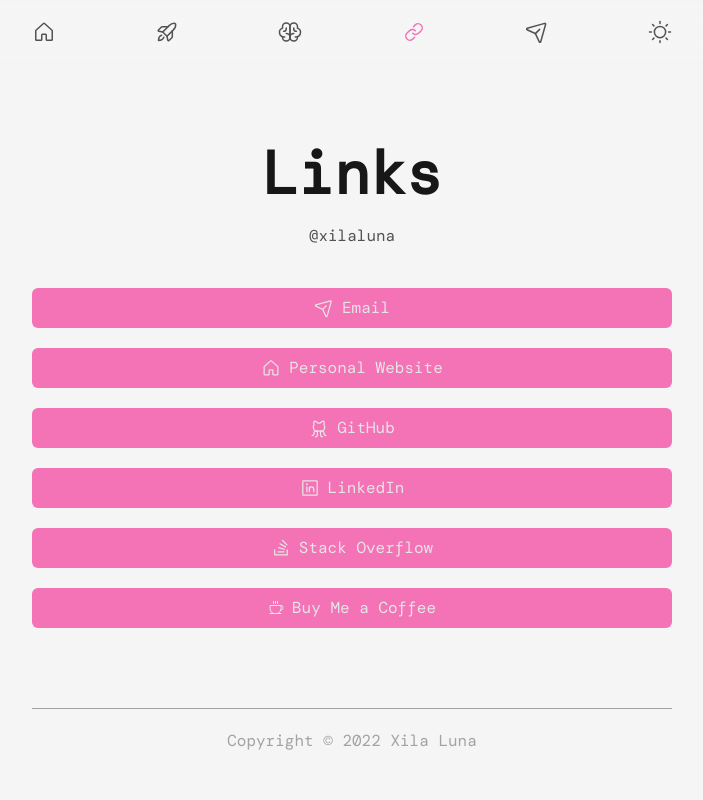
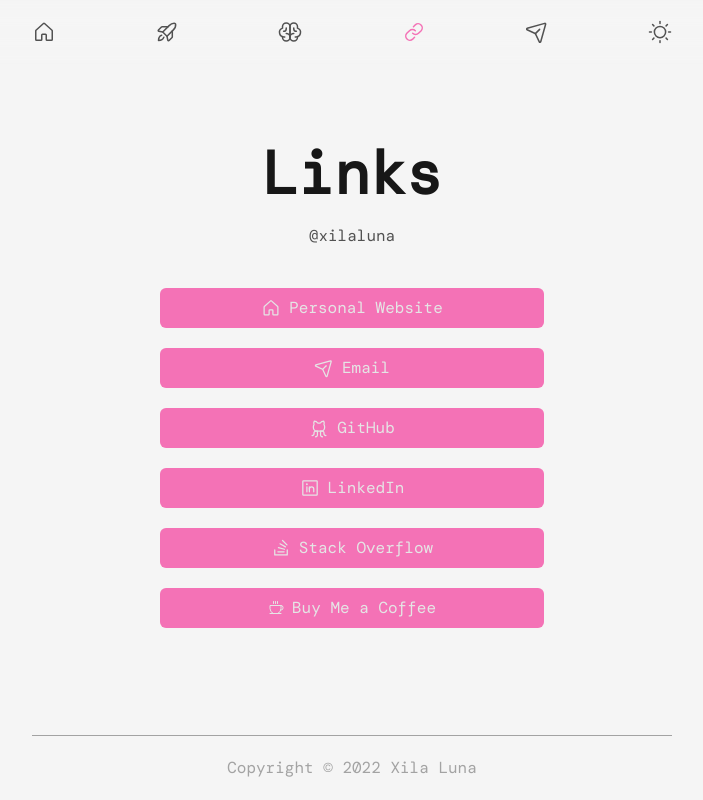
Before and after one commit to xilaluna/xilaluna.com, a Next.js app: page /links in a window 1280 px wide. Shown: the whole page, without its empty margins (288-991 px from the left). Built offline with nearby package versions, Linux system fonts and the light colour scheme.

Commit message:
[update] spacing and buttons

```diff
--- a/src/components/Hero.tsx
+++ b/src/components/Hero.tsx
@@ -4,8 +4,8 @@ import { CaretRight } from 'phosphor-react';
 
 const Hero: React.FC = () => {
   return (
-    <section className="flex min-h-[95vh] flex-col items-center justify-center space-y-3 pb-20 sm:space-y-4">
-      <div className="relative h-52 w-52 sm:h-64 sm:w-64 ">
+    <section className="flex min-h-[95vh] flex-col items-center justify-center space-y-2 pb-12 sm:space-y-4 sm:pb-28">
+      <div className="relative h-44 w-44 sm:h-64 sm:w-64 ">
         <Image
           src={'/images/profile-picture.jpg'}
           alt="Profile Image"
@@ -19,7 +19,7 @@ const Hero: React.FC = () => {
         Xila Luna is a creative full-stack engineer who is willing and able to
         find solutions when there are none.
       </p>
-      <div className="flex space-x-3 pt-3 sm:pt-5">
+      <div className="flex space-x-3 pt-4 sm:pt-5">
         <Link href={'/projects'}>
           <button className="btn">
             Projects
@@ -27,7 +27,7 @@ const Hero: React.FC = () => {
           </button>
         </Link>
         <Link href={'/skills'}>
-          <button className="secondary-btn">
+          <button className="secondary-btn ">
             Skills
             <CaretRight className="mb-0.5 inline-block align-middle" />
           </button>
--- a/src/components/Timeline.tsx
+++ b/src/components/Timeline.tsx
@@ -1,6 +1,6 @@
 const Timeline: React.FC = () => {
   return (
-    <section className="flex min-h-screen flex-col">
+    <section className="flex flex-col">
       <div className="flex space-x-2 sm:space-x-4">
         <div className="flex flex-col items-center justify-center">
           <p>2022</p>
--- a/src/pages/_app.tsx
+++ b/src/pages/_app.tsx
@@ -30,10 +30,11 @@ function MyApp({ Component, pageProps }: AppProps) {
         />
         <link rel="manifest" href="/site.webmanifest" />
       </Head>
-
-      <Navbar />
-      <Component {...pageProps} />
-      <Footer />
+      <div className="flex min-h-screen flex-col">
+        <Navbar />
+        <Component {...pageProps} />
+        <Footer />
+      </div>
     </ThemeProvider>
   );
 }
--- a/src/pages/links.tsx
+++ b/src/pages/links/index.tsx
@@ -1,4 +1,5 @@
 import type { NextPage } from 'next';
+import Link from 'next/link';
 import {
   PaperPlaneTilt,
   House,
@@ -10,36 +11,39 @@ import {
 
 const Links: NextPage = () => {
   return (
-    <main className="container space-y-10 py-20">
-      <div className="flex flex-col items-center justify-center space-y-5">
+    <main className="secondary-page">
+      <div className="flex flex-col items-center justify-center space-y-2 sm:space-y-5">
         <h1 className="main-heading">Links</h1>
         <p className="text-center">@xilaluna</p>
       </div>
-      <div className="flex flex-col justify-center space-y-5">
-        <button className="btn">
+
+      <div className="flex flex-col items-center justify-center space-y-5">
+        <Link href={'/'}>
+          <a className="btn w-full max-w-sm">
+            <House className="mb-0.5 mr-2 inline-block h-5 w-5 align-middle" />
+            Personal Website
+          </a>
+        </Link>
+        <a className="btn w-full max-w-sm">
           <PaperPlaneTilt className="mb-0.5 mr-2 inline-block h-5 w-5 align-middle" />
           Email
-        </button>
-        <button className="btn">
-          <House className="mb-0.5 mr-2 inline-block h-5 w-5 align-middle" />
-          Personal Website
-        </button>
-        <button className="btn">
+        </a>
+        <a className="btn w-full max-w-sm">
           <GithubLogo className="mb-0.5 mr-2 inline-block h-5 w-5 align-middle" />
           GitHub
-        </button>
-        <button className="btn">
+        </a>
+        <a className="btn w-full max-w-sm">
           <LinkedinLogo className="mb-0.5 mr-2 inline-block h-5 w-5 align-middle" />
           LinkedIn
-        </button>
-        <button className="btn ">
+        </a>
+        <a className="btn w-full max-w-sm">
           <StackOverflowLogo className="mb-0.5 mr-2 inline-block h-5 w-5 align-middle" />
           Stack Overflow
-        </button>
-        <button className="btn ">
+        </a>
+        <a className="btn w-full max-w-sm">
           <Coffee className="mb-0.5 mr-2 inline-block align-middle" />
           Buy Me a Coffee
-        </button>
+        </a>
       </div>
     </main>
   );
--- a/src/pages/projects/index.tsx
+++ b/src/pages/projects/index.tsx
@@ -5,7 +5,7 @@ import projectData from '../../../public/data/projects.json';
 
 const Projects: NextPage = () => {
   return (
-    <main className="container space-y-10 py-20">
+    <main className="secondary-page">
       <div className="flex flex-col items-center justify-center space-y-5">
         <h1 className="main-heading">Projects</h1>
         <p className="text-center">A collection of my work</p>
--- a/src/pages/skills.tsx
+++ b/src/pages/skills/index.tsx
@@ -11,7 +11,7 @@ import {
 } from 'chart.js';
 import { Bar } from 'react-chartjs-2';
 import { useTheme } from 'next-themes';
-import skillsData from '../../public/data/skills.json';
+import skillsData from '../../../public/data/skills.json';
 
 ChartJS.register(
   CategoryScale,
@@ -42,7 +42,7 @@ const Skills: NextPage = () => {
   const currentTheme = theme === 'system' ? systemTheme : theme;
 
   return (
-    <main className="container space-y-10 py-20">
+    <main className="secondary-page">
       <div className="flex flex-col items-center justify-center space-y-5">
         <h1 className="main-heading">Skills</h1>
         <p className="text-center">A list of my skills</p>
--- a/src/styles/globals.css
+++ b/src/styles/globals.css
@@ -37,13 +37,16 @@
     @apply highlight hover:underline;
   }
 
+  .container {
+    @apply mx-auto max-w-screen-sm px-4 sm:px-0;
+  }
+  .secondary-page {
+    @apply container space-y-5 py-10 sm:space-y-10 sm:py-20;
+  }
   .btn {
-    @apply rounded-md bg-pink-400 px-4 py-2 text-neutral-200 transition duration-300 ease-in-out hover:bg-neutral-900 dark:bg-indigo-400 dark:text-neutral-800 dark:hover:bg-neutral-100;
+    @apply rounded-md bg-pink-400 px-4 py-2 text-center text-neutral-200 transition duration-300 ease-in-out hover:bg-neutral-900 dark:bg-indigo-400 dark:text-neutral-800 dark:hover:bg-neutral-100;
   }
   .secondary-btn {
     @apply rounded-md border border-pink-400 px-4 py-2 text-pink-400 transition duration-300 ease-in-out hover:border-pink-500 hover:bg-pink-300/25 dark:border-indigo-400 dark:text-indigo-400 dark:hover:border-indigo-500 dark:hover:bg-indigo-900/25;
   }
-  .container {
-    @apply mx-auto max-w-screen-sm px-4 sm:px-0;
-  }
 }
```
